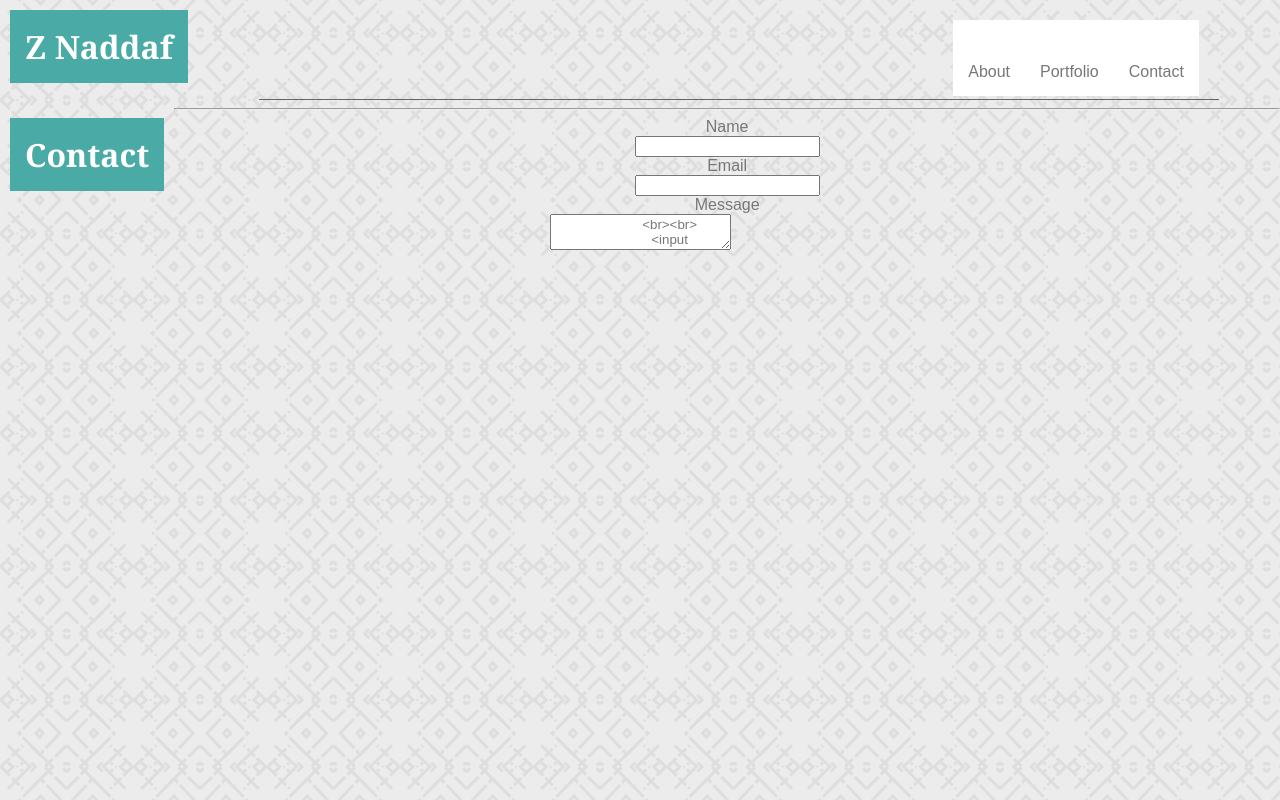
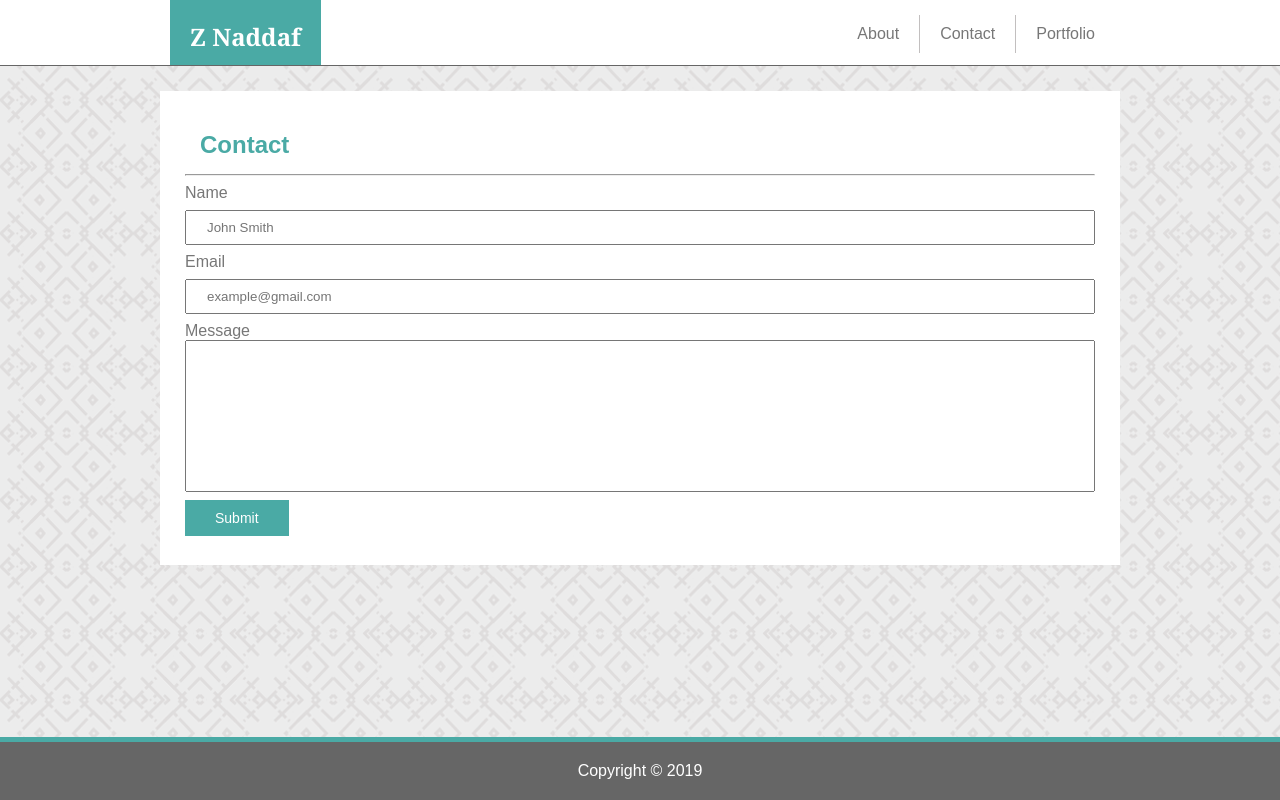
Before and after one commit to N0matic/N0matic.github.io, a plain HTML site: page contact.html in a window 1280 px wide. Drawn offline with Linux system fonts and the light colour scheme.

Commit message:
Finished index and contacts, progressing to Portfolio. Will need to add text and images.

```diff
--- a/assets/css/style.css
+++ b/assets/css/style.css
@@ -2,46 +2,40 @@
 
 * {
     box-sizing: border-box;
-    text-align: center;
     color: #777777;
     font-family: Arial, 'Helvetica Neue', Helvetica, sans-serif;
 }
 
 /* Nav Bar style begins */
+header {
+    display: block;
+    margin: -10px auto;
+    background: #ffffff;
+    float: left;
+    width: 100%;
+    margin-bottom: 25px;
+    border-bottom: #666666;
+    border-bottom-style: solid;
+    border-bottom-width: thin;
+}
+
 h1 {
-    position: relative;
-    bottom: 0;
+    position: absolute;
     color: white;
     background: #4aaaa5;
     font-family: Georgia, 'Times New Roman', Times, serif;
+    padding: 20px;
     margin: 10px;
-    padding: 15px;
     float: left;
 }
 
-header {
-    display: block;
-    margin: 0 auto;
-    background: #ffffff;
-    float: left;
-    width: 100%;
-    margin-bottom: 20px;
-}
-
-.Navigation {
-    align-content: bottom;
-}
-
 nav {
-    padding: 20px;
+    position: relative;
     margin-bottom: 20px;
     box-sizing: border-box;
-    height: 100px;
+    height: 75px;
     width: 960px;
-    border-bottom: #666666;
-    border-bottom-style: solid;
-    border-bottom-width: thin;
-    overflow: auto;
+    overflow: hidden;
     margin: 0 auto;
 }
 
@@ -53,6 +47,7 @@ ul {
     color: #777777;
     float: right;
     text-align: right;
+    border: #777777;
   }
 
   li {
@@ -60,13 +55,19 @@ ul {
     margin: 15px;
   }
 
+  li:not(:last-child) a {
+    border-right: 1px solid #c2bfbf;
+  }
+
   li a {
     display: block;
     text-align: center;
-    padding: 14px;
     color: #777777;
     text-decoration: none;
+    margin: 10px -10px 10px 0px;
+    padding: 10px 20px 10px 0px;
   }
+
 /* Nav Bar style ends */
 
 
@@ -97,11 +98,10 @@ body {
     position: relative;
     justify-content: space-between;
     flex-wrap: wrap;
-    height: 800px;
     box-sizing: border-box;
     width: 960px;
     margin: 25px;
-    padding: 20px;
+    padding: 25px;
     clear: both;
     background: #ffffff;
     margin-bottom: 20px;
@@ -128,3 +128,30 @@ footer {
     float: left;
     margin: 10px;
 }
+
+/* Form CSS */
+
+input[type=text] {
+    width: 100%;
+    padding: 8px 20px;
+    margin: 8px 0;
+    box-sizing: border-box;
+  }
+
+textarea {
+    width: 100%;
+    resize: none;
+    padding: 60px 20px;
+    box-sizing: border-box;
+  }
+
+input[type=submit] {
+    background: #4aaaa5;
+    border: none;
+    color: white;
+    padding: 10px 30px;
+    margin: 4px 0px;
+    font-size: 14px;
+    text-decoration: none;
+    cursor: pointer;
+}
--- a/contact.html
+++ b/contact.html
@@ -10,31 +10,34 @@
 <body>
 
 <!-- Nav Head -->
-<h1>Z Naddaf</h1>
+<header>
     <nav>
+        <h1>Z Naddaf</h1>
         <ul>
-            <li><a href="./index.html"></a>About</li>
-            <li><a href="./portfolio.html"></a>Portfolio</li>
-            <li><a href="./contact.html"></a> Contact</li>
+            <li><a href="./index.html">About </a></li>
+            <li><a href="./contact.html">Contact </a></li>
+            <li><a href="./portfolio.html">Portfolio </a></li>
         </ul>
     </nav>
+</header>
+
 <!-- Contact section -->
-    <div>
-        <h1>Contact</h1>
+    <div class="container">
+        <h2>Contact</h2>
             <hr>
             <form action="/action_page.php">
                 <label for="Name">Name</label>
                 <br>
-                <input type="text" name="Name">
+                <input type="text" name="Name" placeholder="John Smith">
                 <br>
                 <label for="Email">Email</label>
                 <br>
-                <input type="text" name="Email">
+                <input type="text" name="Email" placeholder="example@gmail.com">
                 <br>
                 <label for="Message">Message</label>
                 <br>
-                <textarea type="text" name="Message">
-                <br><br>
+                <textarea type="text" name="Message"></textarea>
+                <br>
                 <input type="submit" value="Submit">
           </form>
     </div>
@@ -42,8 +45,6 @@
 </body>
 
 <!-- Footer -->
-    <footer>
-        Copyright &copy;
-    </footer>
+    <footer>Copyright &copy; 2019</footer>
 
 </html>
```
Also changed, not shown: index.html (+4 -4 lines), portfolio.html (+8 -8 lines).
